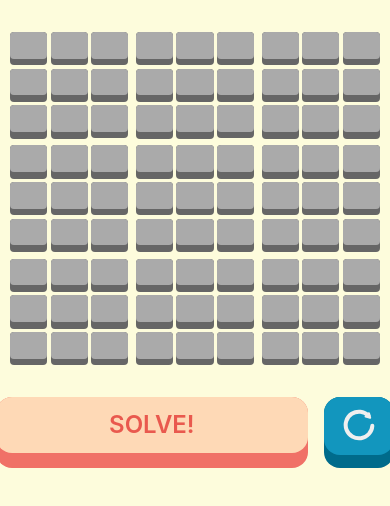
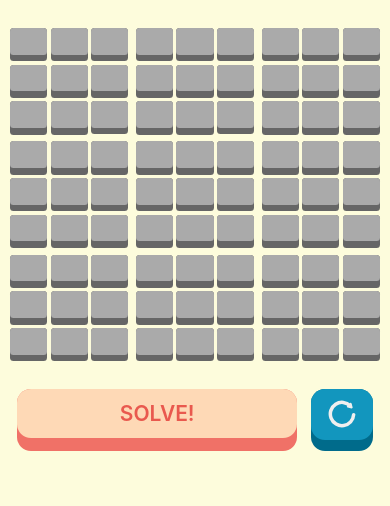
Before and after one commit to Jyun-Peng/Sudoku-solver, a React (Create React App) app: page / in a window 390 px wide. Shown: the top 506 px of the page. Built offline with nearby package versions, Linux system fonts and the light colour scheme.

Commit message:
Add media query to html to scale font-size.

```diff
--- a/src/index.css
+++ b/src/index.css
@@ -8,10 +8,16 @@ html {
     line-height: 1;
 }
 
+@media screen and (max-width: 774px) {
+    html {
+        font-size: 14px;
+    }
+}
+
 body {
     margin: 0;
-    font-family: -apple-system, BlinkMacSystemFont, 'Segoe UI', 'Roboto', 'Oxygen', 'Ubuntu', 'Cantarell', 'Fira Sans',
-        'Droid Sans', 'Helvetica Neue', sans-serif;
+    font-family: -apple-system, BlinkMacSystemFont, 'Roboto', 'Oxygen', 'Ubuntu', 'Cantarell', 'Fira Sans', 'Droid Sans',
+        'Helvetica Neue', sans-serif;
     -webkit-font-smoothing: antialiased;
     -moz-osx-font-smoothing: grayscale;
 }
```
